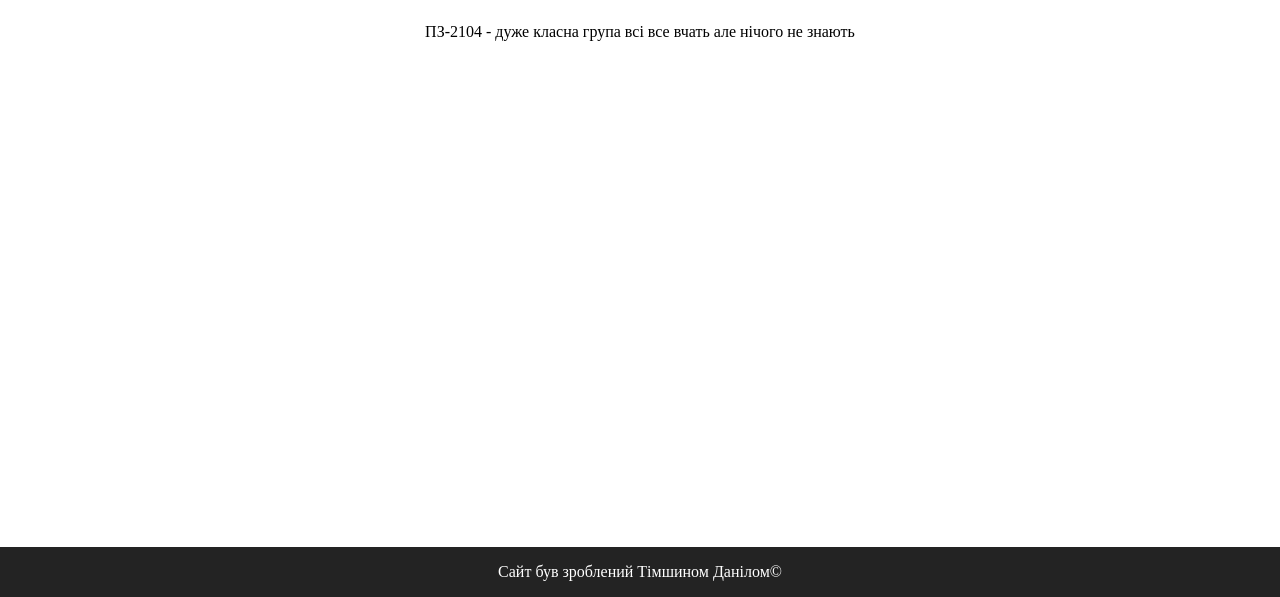
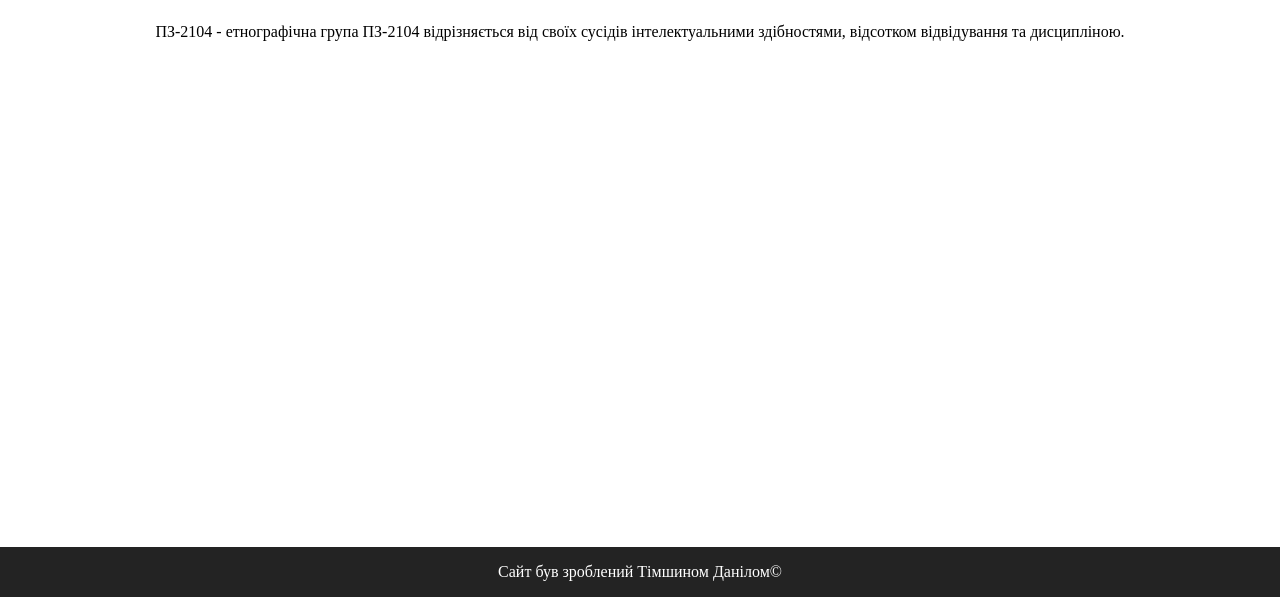
Before and after one commit to teniqhx/Lab2-WTF, a plain HTML site: page group.html in a window 1280 px wide. Shown: the part 203-800 px from the top of the page. Drawn offline with Linux system fonts and the light colour scheme.

Commit message:
Update group.html

```diff
--- a/group.html
+++ b/group.html
@@ -18,7 +18,7 @@
     </header>
     <main>
         <h1>Група</h1>
-        <p>ПЗ-2104 - дуже класна група всі все вчать але нічого не знають</p>
+        <p>ПЗ-2104 - етнографічна група ПЗ-2104 відрізняється від своїх сусідів інтелектуальними здібностями, відсотком відвідування та дисципліною.</p>
     </main>
     <footer>
         <p>Сайт був зроблений Тімшином Данілом©</p>
```
